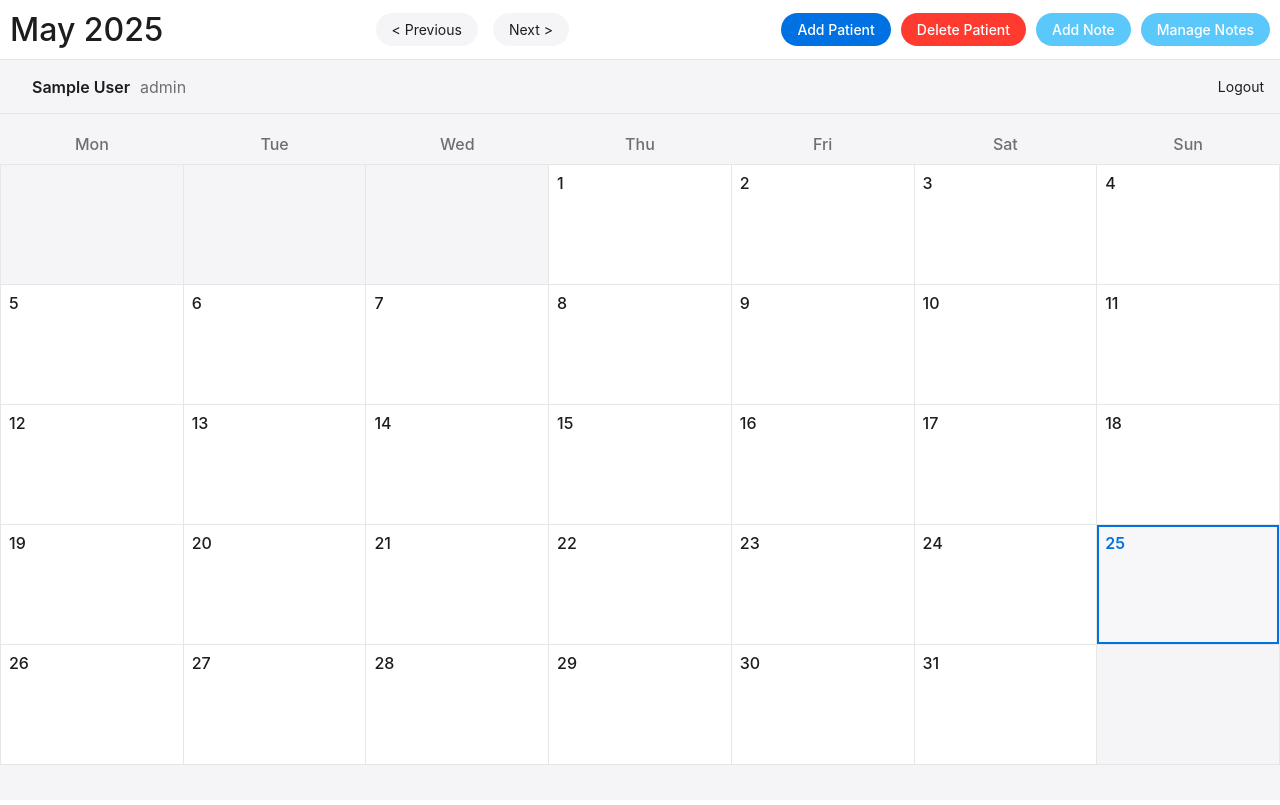
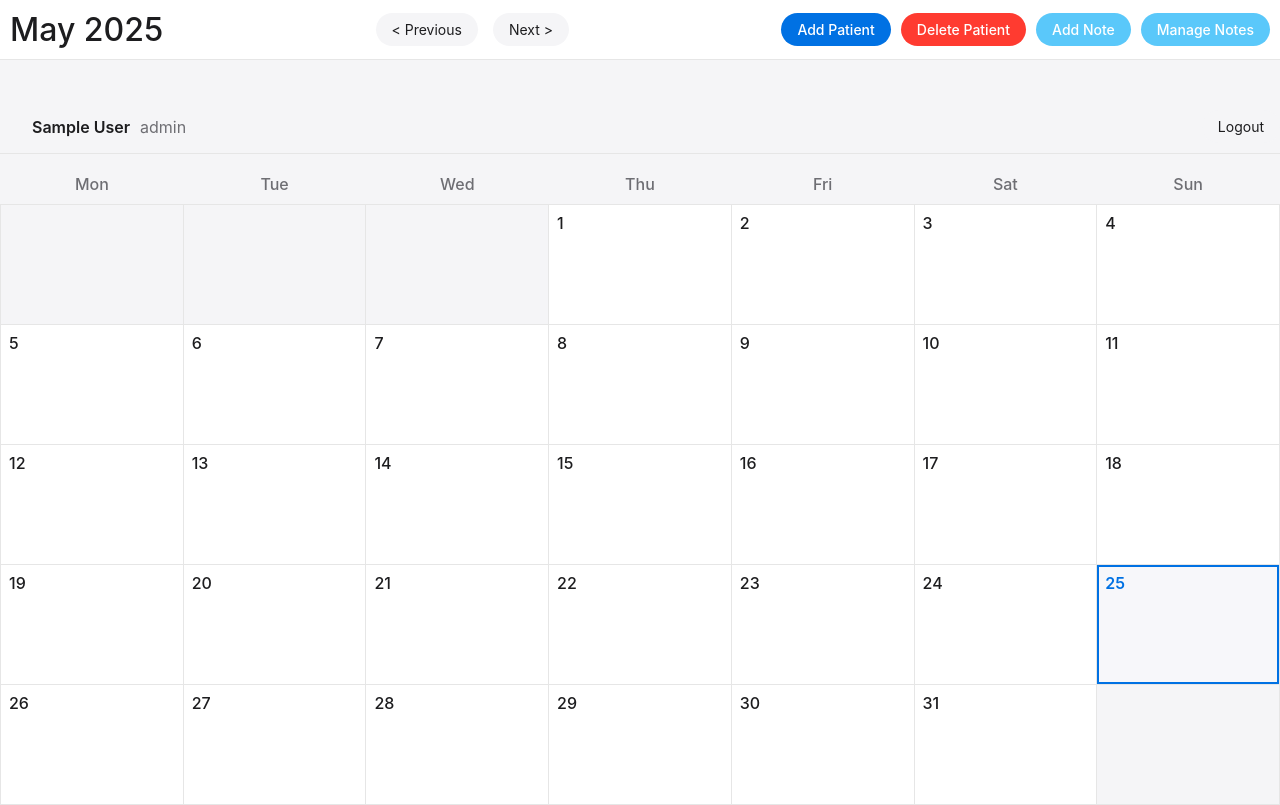
Before and after one commit to ntchan24/final_pharmacy_demo, a Flask app: page / in a window 1280 px wide. Before the commit the page ends 765 px from the top, so only its background shows below. Run offline with Flask 3, Linux system fonts and the light colour scheme; the visitor is signed in with stand-in values (Sample User, id 1); data that the repository does not hold is empty.

Commit message:
locked header bar in place with scroll

```diff
--- a/website/templates/calendar.html
+++ b/website/templates/calendar.html
@@ -283,7 +283,7 @@
         }
 
         body {
-            padding-top: 60px; /* adjust to match your fixed div's height */
+            padding-top: 100px; /* adjust to match your fixed div's height */
         }
     </style>
 </head>
```
